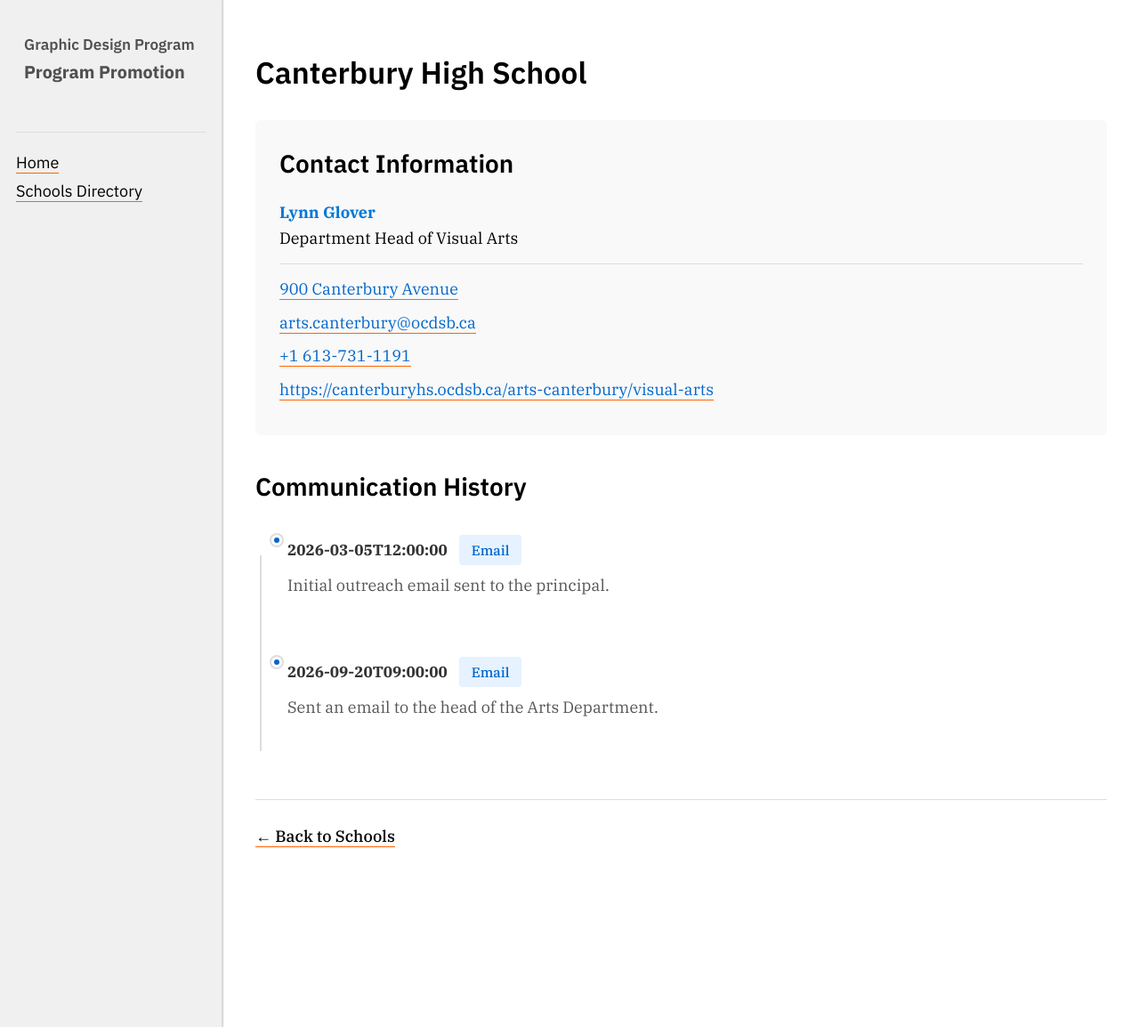
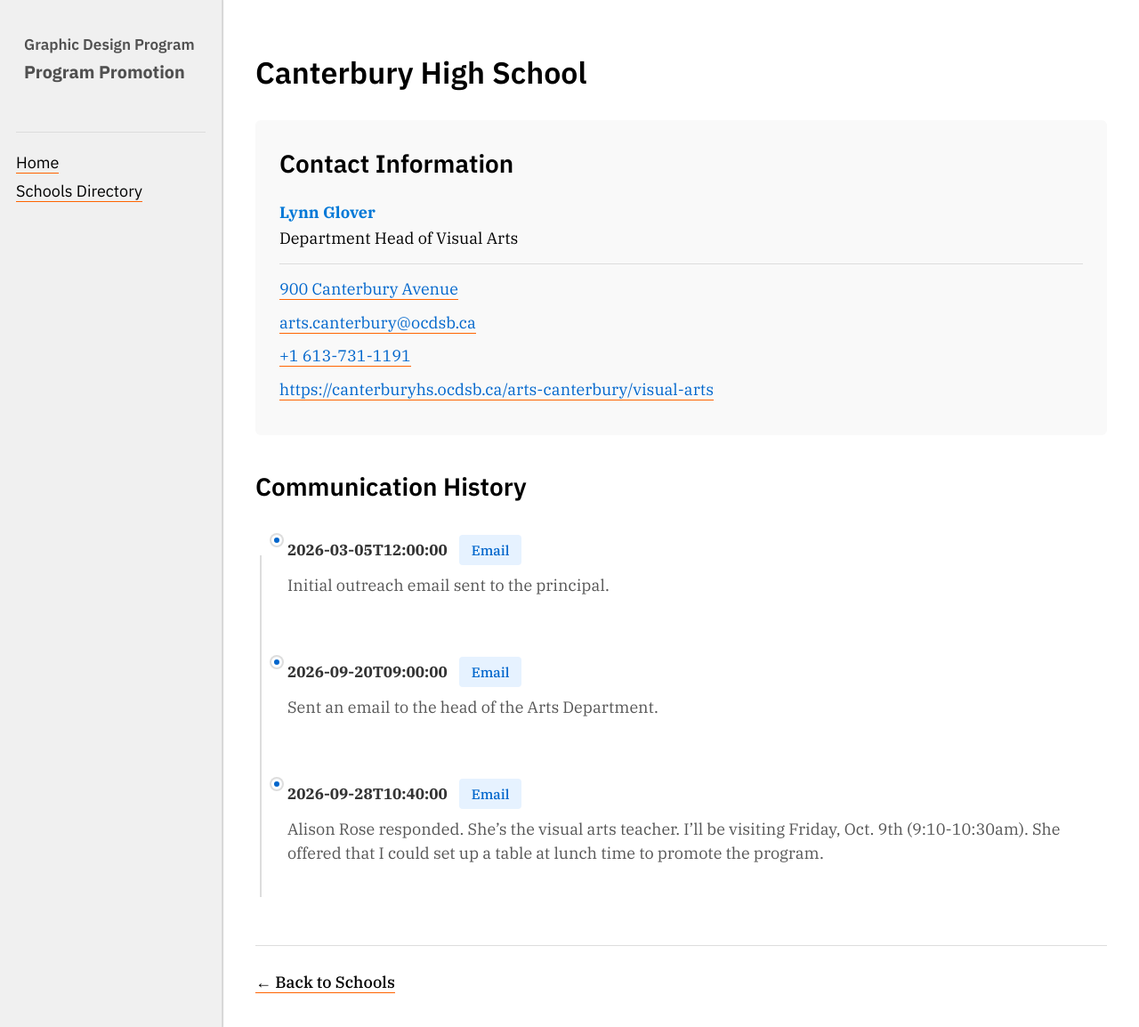
Before and after one commit to AlainParadis/program-promotion, a Jekyll site: the page built from _schools/canterbury-high-school-arts-program.md, in a window 1280 px wide and 1154 px high. Shown: the whole window at 89% size. Built offline with Jekyll 4.4.1, drawn with Linux system fonts in a browser that asks for light colours.

Commit message:
Add Canterbury arts outreach follow-up
Recorded a follow-up email from Alison Rose, the visual arts teacher, confirming a visit on Friday, Oct. 9 from 9:10-10:30am and noting the option to set up a lunch-time promotion table. This updates the school contact history for the Canterbury High School arts program.

```diff
--- a/_schools/canterbury-high-school-arts-program.md
+++ b/_schools/canterbury-high-school-arts-program.md
@@ -11,6 +11,9 @@ contact:
   phone: "+1 613-731-1191"
   url: "https://canterburyhs.ocdsb.ca/arts-canterbury/visual-arts"
 communications:
+  - date: "2026-09-28T10:40:00"
+    method: "email"
+    note: "Alison Rose responded. She's the visual arts teacher. I'll be visiting Friday, Oct. 9th (9:10-10:30am). She offered that I could set up a table at lunch time to promote the program."
   - date: "2026-03-05T12:00:00"
     method: "email"
     note: "Initial outreach email sent to the principal."
```
